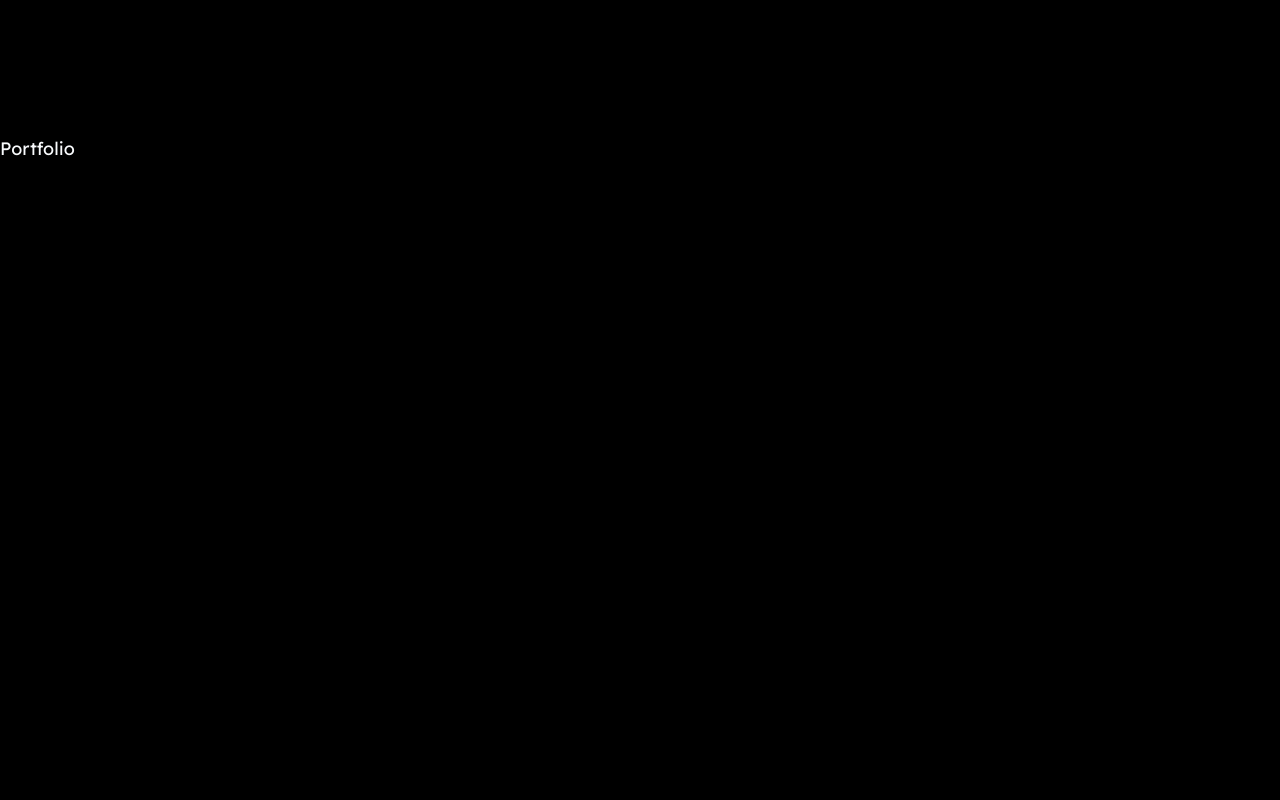
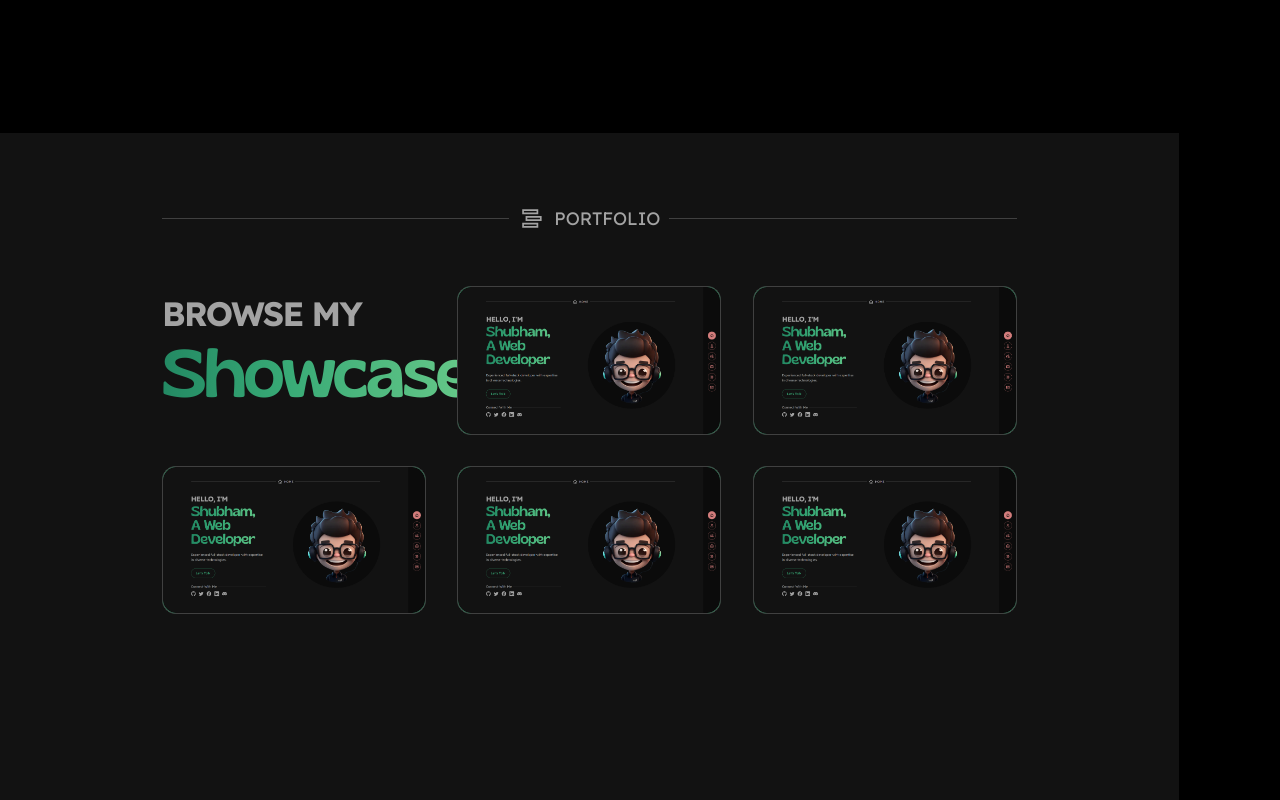
Before and after one commit to shubham26062002/portfolio-website, a Next.js app: page / in a window 1280 px wide. Shown: the part 3420-4220 px from the top of the page. Built offline with nearby package versions, Linux system fonts and the light colour scheme.

Commit message:
Completed portfolio section with temporary data.

```diff
--- /dev/null
+++ b/app/(main)/(home)/_components/portfolio-section/index.tsx
@@ -0,0 +1,58 @@
+import { LiaStreamSolid } from 'react-icons/lia'
+import Image from 'next/image'
+
+import { SectionWrapper } from '../section-wrapper'
+import { ProjectCard } from './project-card'
+
+export const PortfolioSection = () => {
+    const projectsData = [
+        {
+            thumbnailSrc: '/images/project-1.png',
+            title: 'Portfolio Website',
+            srcCodeUrl: '#',
+            livePreviewUrl: '#',
+        },
+        {
+            thumbnailSrc: '/images/project-1.png',
+            title: 'Portfolio Website',
+            srcCodeUrl: '#',
+            livePreviewUrl: '#',
+        },
+        {
+            thumbnailSrc: '/images/project-1.png',
+            title: 'Portfolio Website',
+            srcCodeUrl: '#',
+            livePreviewUrl: '#',
+        },
+        {
+            thumbnailSrc: '/images/project-1.png',
+            title: 'Portfolio Website',
+            srcCodeUrl: '#',
+            livePreviewUrl: '#',
+        },
+        {
+            thumbnailSrc: '/images/project-1.png',
+            title: 'Portfolio Website',
+            srcCodeUrl: '#',
+            livePreviewUrl: '#',
+        },
+    ]
+
+    return (
+        <SectionWrapper section="portfolio" icon={LiaStreamSolid} title="Portfolio">
+            <div className="mt-12 grid grid-cols-1 md:grid-cols-2 lg:grid-cols-3 gap-7">
+                <div>
+                    <div className="w-fit">
+                        <h1 className="text-3xl font-bold uppercase text-neutral-400 leading-relaxed tracking-tighter">Browse My</h1>
+                        <h1 className="text-6xl font-gliker leading-none tracking-tight text-green-gradient">Showcase</h1>
+                    </div>
+                </div>
+
+                {projectsData.map((item, index) => (
+                    <ProjectCard key={index} thumbnailSrc={item.thumbnailSrc} title={item.title} srcCodeUrl={item.srcCodeUrl} livePreviewUrl={item.livePreviewUrl} />
+                ))}
+
+            </div>
+        </SectionWrapper>
+    )
+}
--- /dev/null
+++ b/app/(main)/(home)/_components/portfolio-section/project-card/index.tsx
@@ -0,0 +1,44 @@
+import Image from 'next/image'
+import { PiCodeBold, PiDesktopBold } from 'react-icons/pi'
+
+import { AspectRatio } from '@/components/ui/aspect-ratio'
+import { cn } from '@/lib/utils'
+import { ProjectCardLink } from './project-card-link'
+import { TooltipWrapper } from '@/components/tooltip-wrapper'
+
+interface ProjectCardProps {
+    hoverColor?: PrimaryColor,
+    thumbnailSrc: string,
+    title: string,
+    srcCodeUrl: string,
+    livePreviewUrl: string,
+}
+
+export const ProjectCard = ({
+    hoverColor = 'sea-green',
+    thumbnailSrc,
+    title,
+    srcCodeUrl,
+    livePreviewUrl,
+}: ProjectCardProps) => {
+    return (
+        <AspectRatio className={cn('bg-sea-green rounded-xl overflow-hidden border border-neutral-700 hover:border-2 hover:border-sea-green transition-all duration-200 transform-gpu group hover:-translate-y-2', hoverColor === 'coral-pink' && 'bg-coral-pink hover:border-coral-pink')} ratio={16 / 9}>
+            <div className="w-full bg-midnight-gray/95 h-full group-hover:-translate-y-2 transition-all transform-gpu duration-200 rounded-xl relative overflow-hidden px-12">
+                <div className="z-50 absolute inset-0 group-hover:-translate-y-full transition-all duration-500 transform-gpu">
+                    <Image src={thumbnailSrc} alt={title} fill />
+                </div>
+                <div className="w-full h-full flex flex-col justify-center items-center gap-y-4">
+                    <p className="text-neutral-400 text-center">{title}</p>
+                    <div className="flex items-center gap-x-4">
+                        <TooltipWrapper label="Source Code">
+                            <ProjectCardLink href={srcCodeUrl} icon={PiCodeBold} hoverColor={hoverColor} />
+                        </TooltipWrapper>
+                        <TooltipWrapper label="Live Preview">
+                            <ProjectCardLink href={livePreviewUrl} icon={PiDesktopBold} hoverColor={hoverColor} />
+                        </TooltipWrapper>
+                    </div>
+                </div>
+            </div>
+        </AspectRatio>
+    )
+}
--- /dev/null
+++ b/app/(main)/(home)/_components/portfolio-section/project-card/project-card-link.tsx
@@ -0,0 +1,22 @@
+import Link from 'next/link'
+import { IconType } from 'react-icons'
+
+import { cn } from '@/lib/utils'
+
+interface ProjectCardLinkProps {
+    hoverColor?: PrimaryColor,
+    href: string,
+    icon: IconType,
+}
+
+export const ProjectCardLink = ({
+    hoverColor = 'sea-green',
+    href,
+    icon: Icon,
+}: ProjectCardLinkProps) => {
+    return (
+        <Link className={cn('inline-block w-full h-full p-2.5 border bg-sea-green/80 hover:bg-sea-green/100 transition-all transform-gpu duration-200 rounded-full', hoverColor === 'coral-pink' && 'bg-coral-pink/80 hover:bg-coral-pink/100')} href={href}>
+            <Icon className="h-5 w-5 text-midnight-gray" />
+        </Link >
+    )
+}
--- a/app/(main)/(home)/page.tsx
+++ b/app/(main)/(home)/page.tsx
@@ -2,6 +2,7 @@ import { ActiveSectionHandler } from './_components/active-section-handler'
 import { HomeSection } from './_components/home-section'
 import { AboutSection } from './_components/about-section'
 import { SkillsSection } from './_components/skills-section'
+import { PortfolioSection } from './_components/portfolio-section'
 
 const HomePage = () => {
   return (
@@ -10,7 +11,7 @@ const HomePage = () => {
       <AboutSection />
       <SkillsSection />
       <section className="min-h-screen section" id="services">Services</section>
-      <section className="min-h-screen section" id="portfolio">Portfolio</section>
+      <PortfolioSection />
       <section className="min-h-screen section" id="contact">Contact</section>
     </ActiveSectionHandler>
   )
--- /dev/null
+++ b/components/ui/aspect-ratio.tsx
@@ -0,0 +1,7 @@
+"use client"
+
+import * as AspectRatioPrimitive from "@radix-ui/react-aspect-ratio"
+
+const AspectRatio = AspectRatioPrimitive.Root
+
+export { AspectRatio }
--- a/package.json
+++ b/package.json
@@ -9,6 +9,7 @@
     "lint": "next lint"
   },
   "dependencies": {
+    "@radix-ui/react-aspect-ratio": "^1.0.3",
     "@radix-ui/react-tooltip": "^1.0.7",
     "class-variance-authority": "^0.7.0",
     "clsx": "^2.1.0",
```
Also changed, not shown: public/images/project-1.png (added), 1 other file (tests, documents, lock files or other folders).
